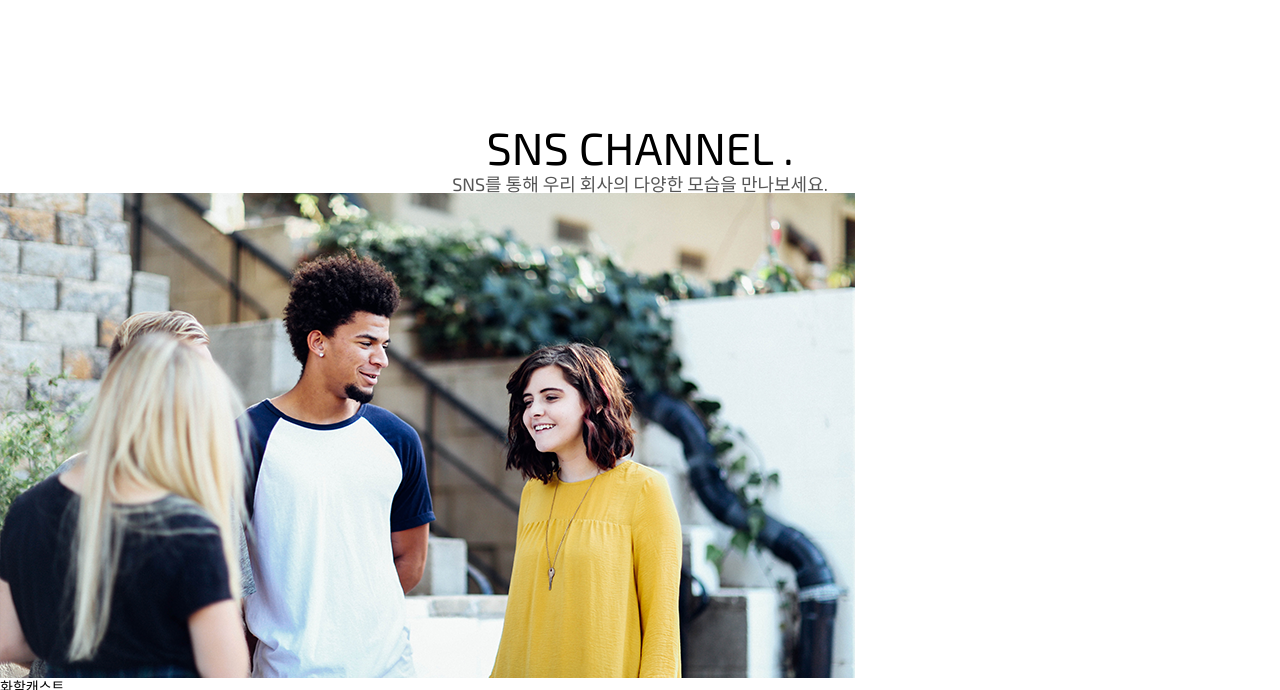
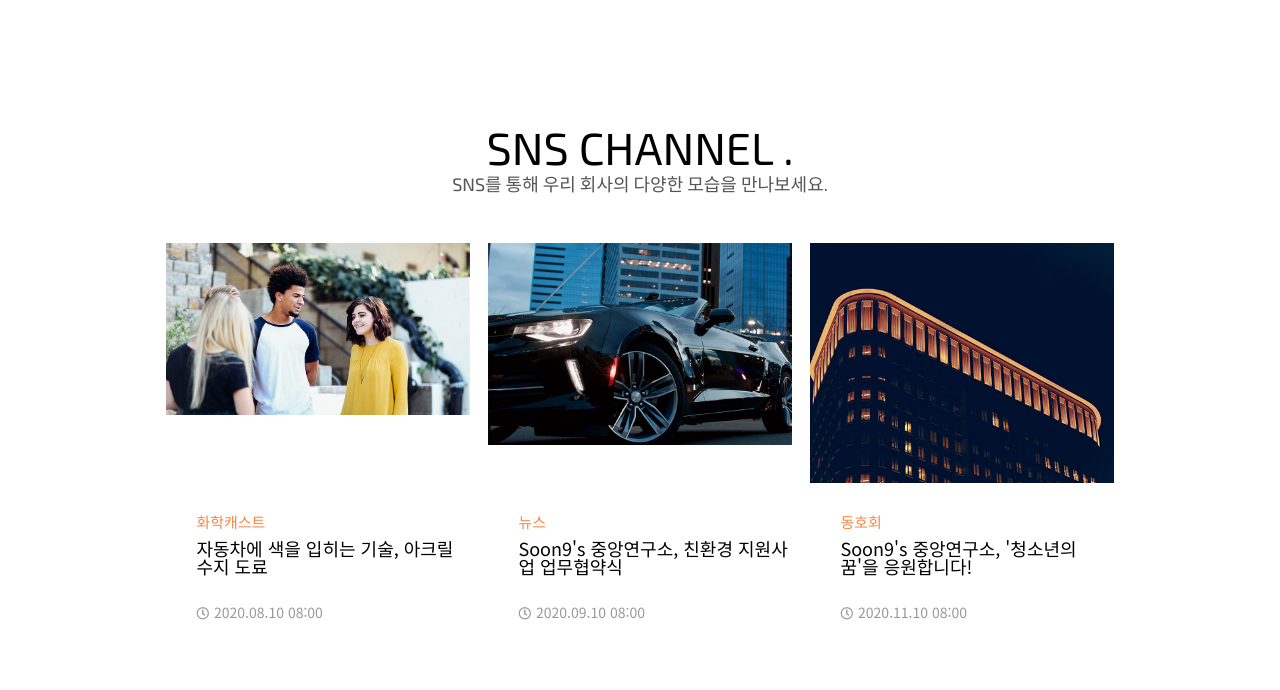
Before and after one commit to kokokaki/css_template_04, a plain HTML site: page index.html in a window 1280 px wide. Shown: the part 3230-3920 px from the top of the page. Drawn offline with nearby package versions, Linux system fonts and the light colour scheme.

Commit message:
[21.11.17] section sns

```diff
--- a/css/main.css
+++ b/css/main.css
@@ -388,3 +388,82 @@ section.me ul.in li p::before {
     padding: 10px 0;
     cursor: pointer;
 }
+
+/* section sns style */
+section.sns {
+    margin-bottom: 60px;
+}
+
+section.sns ul {
+    width: 74%;
+    margin: 50px auto;
+}
+section.sns ul li {
+    float: left;
+    width: 32%;
+    margin-right: 2%;
+}
+section.sns ul li:last-child {
+    margin-right: 0;
+}
+section.sns ul li .img-box {
+    width: 100%;
+    height: 251px;
+    overflow: hidden;
+    position: relative;
+}
+section.sns ul li .img-box::before {
+    content: '';
+    width: 0;
+    height: 100%;
+    background: rgba(255,131,66, 0.85);
+    position: absolute;
+    transition: 0.5s;
+}
+section.sns ul li a:hover .img-box::before {
+    width: 100%;
+}
+
+section.sns ul li .img-box::after {
+    content: 'BLOG';
+    font-size: 15px;
+    font-family: 'Exo 2', sans-serif;
+    border: 1px solid #fff;
+    border-radius: 40px;
+    color: #fff;
+    padding: 5px 30px;
+    position: absolute;
+    left: 50%;
+    top: 50%;
+    transform: translate(-50%, -50%);
+    opacity: 0;
+    transition: 0.7s;
+}
+section.sns ul li a:hover .img-box::after {
+    opacity: 1;
+}
+
+section.sns ul li .img-box img {
+    width: 100%;
+}
+section.sns ul li .bottom {
+    padding: 20px 0 20px 30px;
+    box-sizing: border-box;
+}
+section.sns ul li .bottom p {
+    font-size: 18px;
+}
+section.sns ul li .bottom p.color {
+    color: #ff8342;
+    font-size: 15px;
+    margin-bottom: 10px;
+}
+section.sns ul li .bottom p.time {
+    color: #999;
+    font-size: 14px;
+    margin-top: 30px;
+}
+section.sns ul li .bottom p.time i {
+    margin-right: 5px;
+    font-size: 0.9em;
+}
--- a/index.html
+++ b/index.html
@@ -183,7 +183,7 @@
                         <div class="bottom">
                             <p class="color">화학캐스트</p>
                             <p>자동차에 색을 입히는 기술, 아크릴 수지 도료</p>
-                            <p class="time">2020.08.10 <span>08:00</span></p>
+                            <p class="time"><i class="far fa-clock"></i>2020.08.10 <span>08:00</span></p>
                         </div>
                     </a>
                 </li>
@@ -193,7 +193,7 @@
                         <div class="bottom">
                             <p class="color">뉴스</p>
                             <p>Soon9's 중앙연구소, 친환경 지원사업 업무협약식</p>
-                            <p class="time">2020.09.10 <span>08:00</span></p>
+                            <p class="time"><i class="far fa-clock"></i>2020.09.10 <span>08:00</span></p>
                         </div>
                     </a>
                 </li>
@@ -203,7 +203,7 @@
                         <div class="bottom">
                             <p class="color">동호회</p>
                             <p>Soon9's 중앙연구소, '청소년의 꿈'을 응원합니다!</p>
-                            <p class="time">2020.11.10 <span>08:00</span></p>
+                            <p class="time"><i class="far fa-clock"></i>2020.11.10 <span>08:00</span></p>
                         </div>
                     </a>
                 </li>
```
